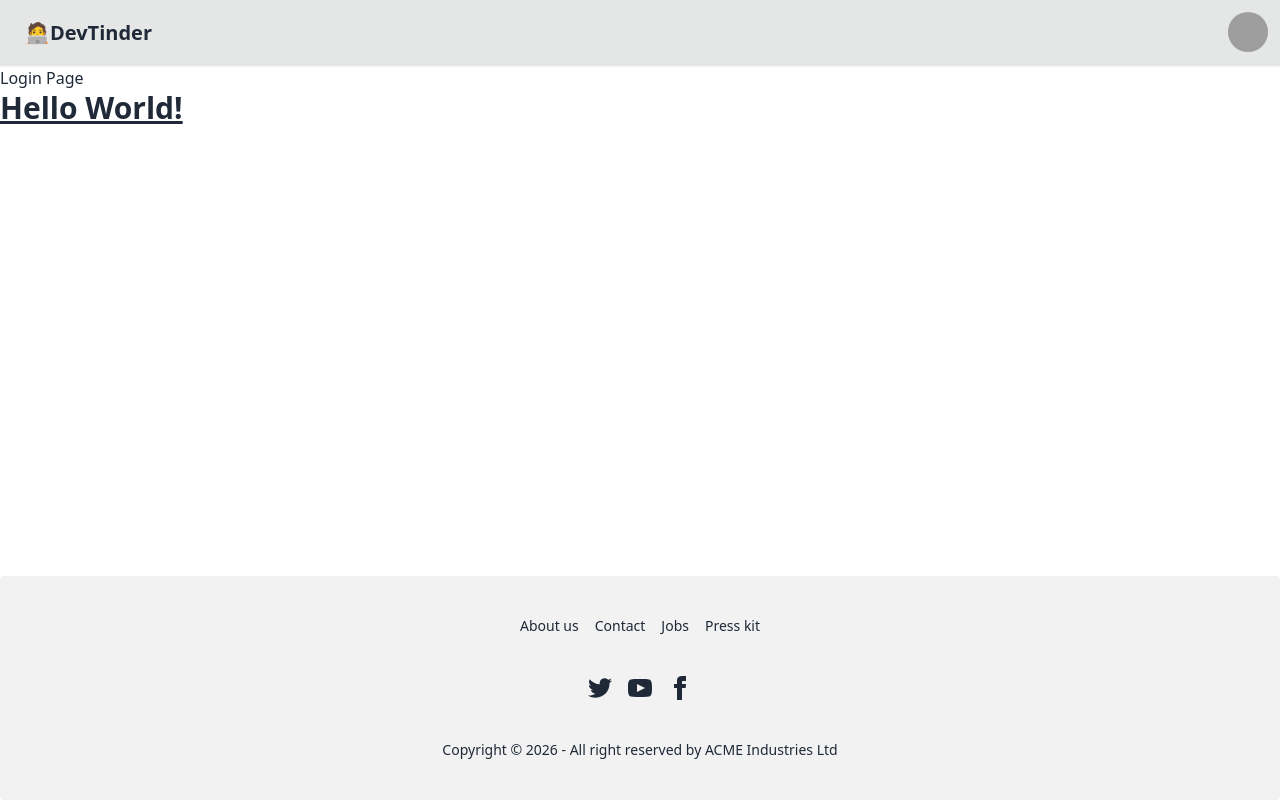
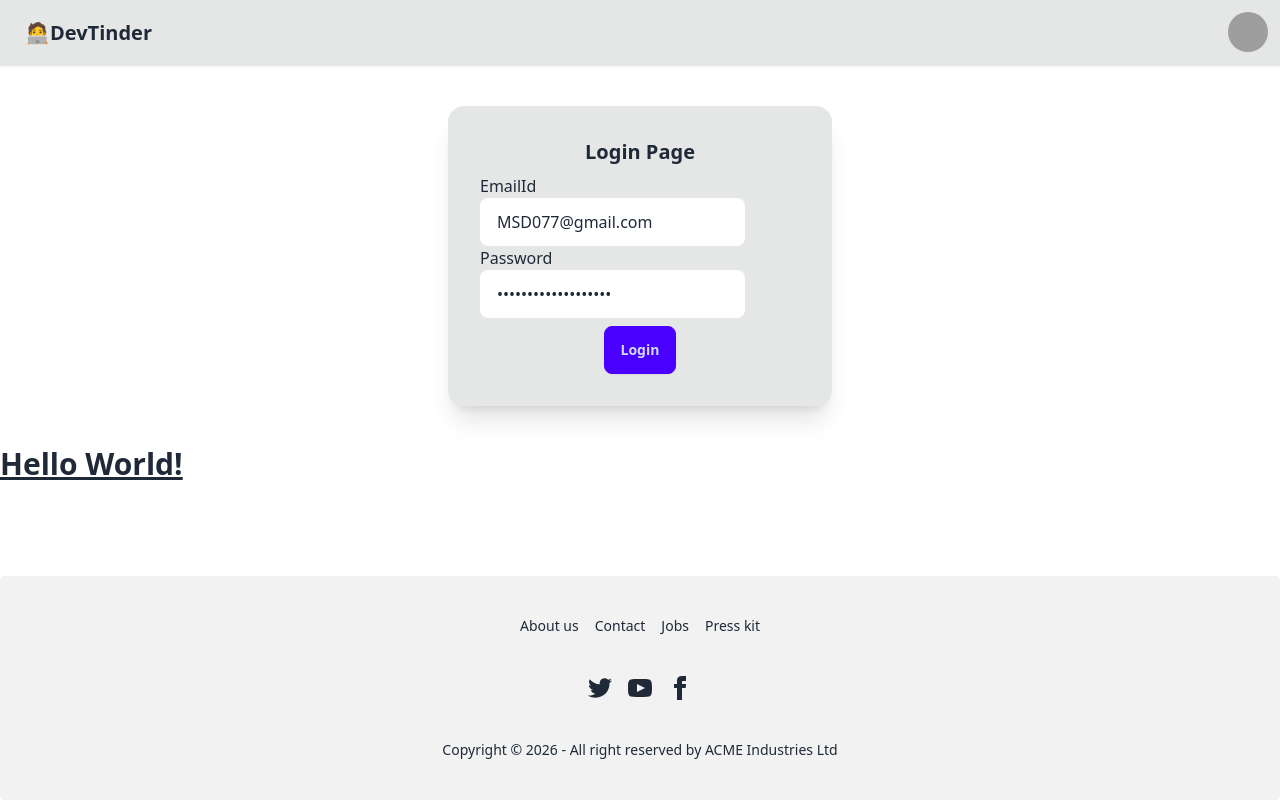
Before and after one commit to Ashumishra07/Devtinder-FE, a React (Vite) app: page /login in a window 1280 px wide. Built offline with nearby package versions, Linux system fonts and the light colour scheme; grey boxes are pictures that could not be loaded.

Commit message:
login page and axios call to backend api login

```diff
--- a/package.json
+++ b/package.json
@@ -10,9 +10,12 @@
     "preview": "vite preview"
   },
   "dependencies": {
+    "@reduxjs/toolkit": "^2.11.2",
+    "axios": "^1.13.5",
     "daisyui": "^4.12.24",
     "react": "^19.2.0",
     "react-dom": "^19.2.0",
+    "react-redux": "^9.2.0",
     "react-router-dom": "^7.13.0"
   },
   "devDependencies": {
--- a/src/Login.jsx
+++ b/src/Login.jsx
@@ -1,8 +1,47 @@
 import React from 'react'
+import { useState } from 'react'
+import axios from 'axios';
+
 
 const Login = () => {
+  const [emailId, setEmail] = useState("MSD077@gmail.com");
+  const [password, setPassword] = useState("Mahendrah@dhoni2004");
+
+  const handleLogin = () => {
+
+    try{
+
+    const res = axios.post("http://localhost:7777/login",{
+      emailId,
+      password,
+    });}
+    catch(err){
+    console.error(err);
+   }
+  }
   return (
-    <div>Login Page</div>
+    <div className="flex justify-center my-10">
+    <div className="card card-border bg-base-300 w-96 shadow-xl">
+      <div className="card-body">
+        <h2 className="card-title justify-center">Login Page</h2>
+        <div>
+          <fieldset className="fieldset">
+          <legend className="fieldset-legend justify-center">EmailId</legend>
+          <input type="email" className="input" placeholder="Enter your email" value={emailId} onChange={(e) => setEmail(e.target.value)} />
+
+        </fieldset>
+        <fieldset className="fieldset">
+          <legend className="fieldset-legend">Password</legend>
+          <input type="password" className="input" placeholder="Enter your password" value={password} onChange={(e) => setPassword(e.target.value)} />
+
+        </fieldset>
+        </div>
+        <div className="card-actions justify-center">
+          <button className="btn btn-primary " onClick={handleLogin}>Login</button>
+        </div>
+      </div>
+    </div>
+    </div>
   )
 }
 
```
Also changed, not shown: 2 other files (tests, documents, lock files or other folders).
